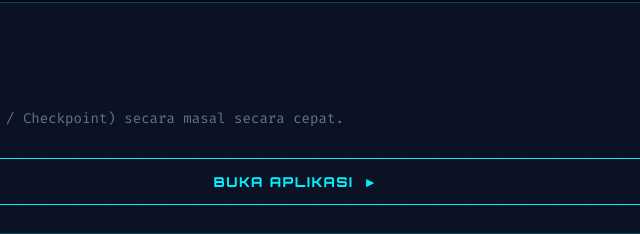
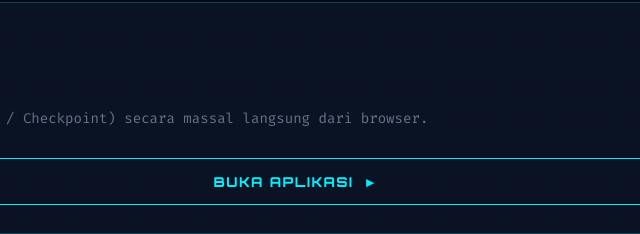
Before and after one commit to rynmas1-cmd/JBY-SERIES-TOOLS, a plain HTML site: page index.html in a window 1280 px wide. Shown: the part 912-1146 px from the top of the page, 344-984 px from the left. Drawn offline with Linux system fonts and the light colour scheme.

Commit message:
Update index.html

```diff
--- a/index.html
+++ b/index.html
@@ -363,7 +363,7 @@
   </script>
 </body>
 </html>
-<!-- Modul 02: Facebook Checker -->
+<!-- Card Facebook Checker -->
 <div class="cyber-card">
   <div>
     <div class="card-meta">
@@ -373,7 +373,7 @@
       </div>
     </div>
     <h2 class="card-title">FACEBOOK CHECKER</h2>
-    <p class="card-desc">Cek status akun Facebook (Live / Dead / Checkpoint) secara masal secara cepat.</p>
+    <p class="card-desc">Cek status akun Facebook (Live / Dead / Checkpoint) secara massal langsung dari browser.</p>
   </div>
   <a href="fb-checker.html" class="cyber-btn">
     BUKA APLIKASI <span>►</span>
```
